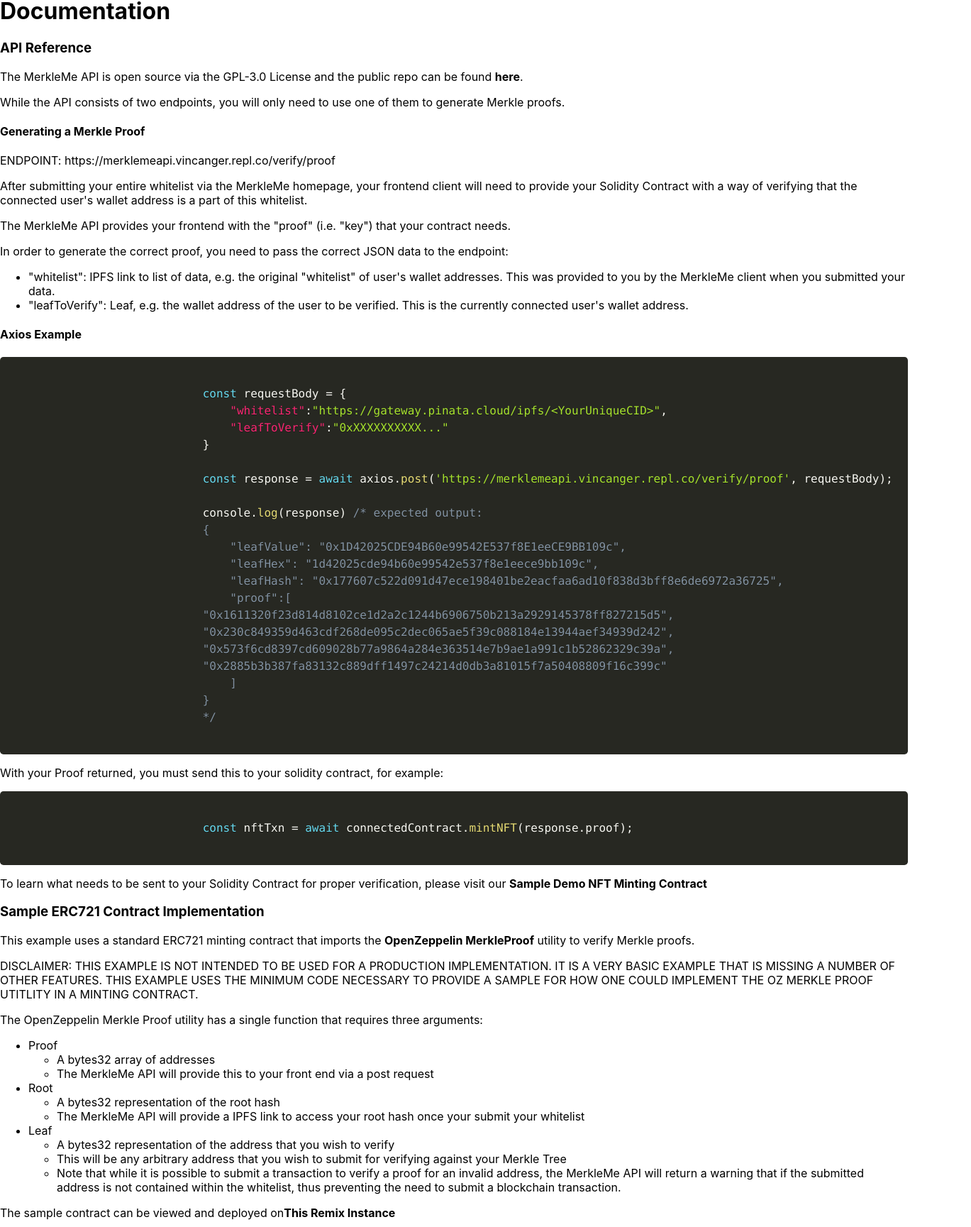
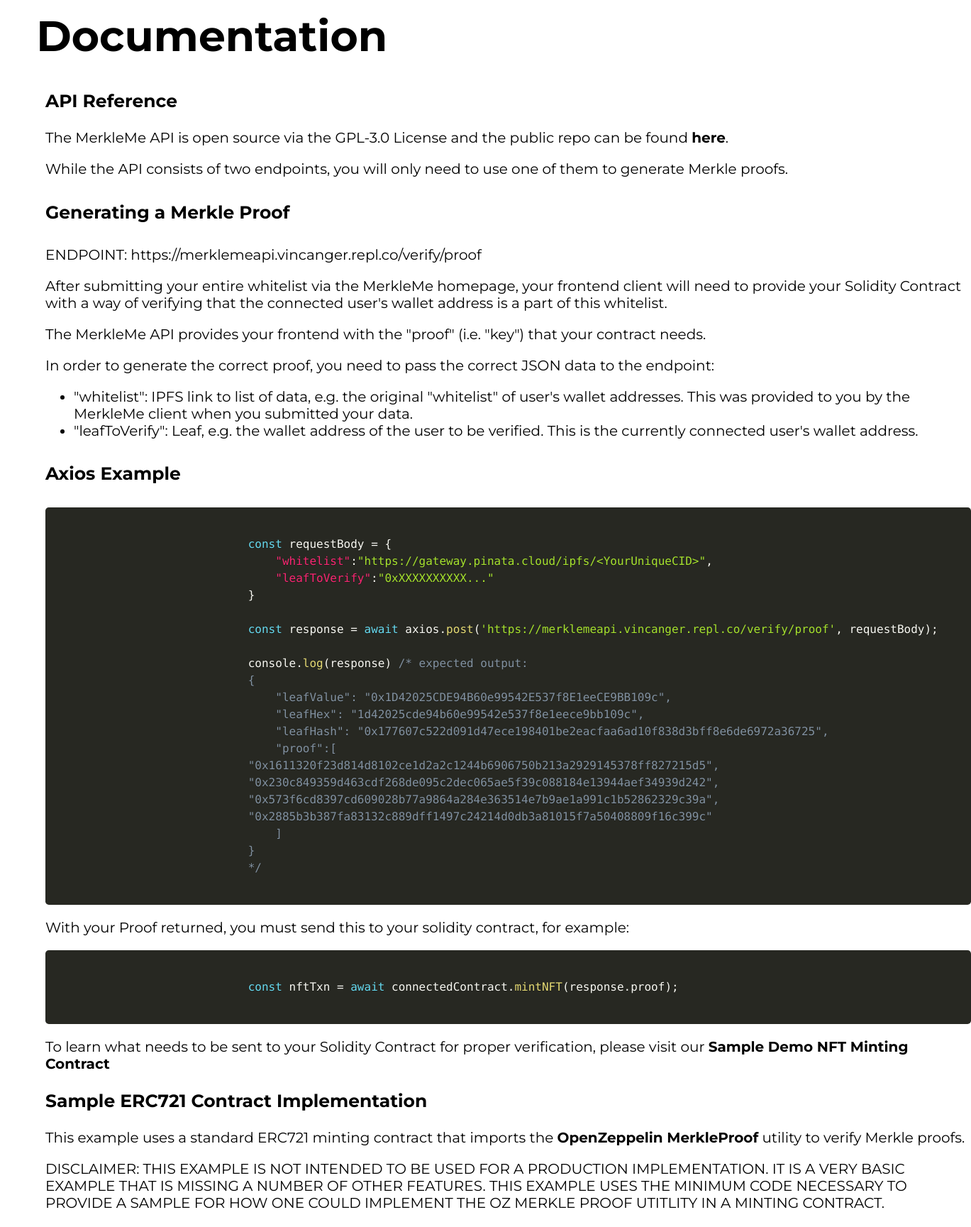
Before and after one commit to nfgenes/merkleme, a Next.js app: page /documentation in a window 1280 px wide. Shown: the part 91-1820 px from the top of the page at 71% size, 1369 px wide, since content can reach past the window. Built offline with nearby package versions, Linux system fonts and the light colour scheme; a web font is replaced by a local one.

Commit message:
feat: documentation styling

```diff
--- a/components/documentationAPIReference.js
+++ b/components/documentationAPIReference.js
@@ -1,6 +1,7 @@
 import Prism from "prismjs";
 import "prismjs/themes/prism-okaidia.css";
 import { useEffect } from "react";
+import styles from "../styles/documentation.module.css"
 
 export default function DocumentationAPIReference() {
     useEffect(() => {
@@ -11,31 +12,31 @@ export default function DocumentationAPIReference() {
     });
 
     return (
-        <div id="apiReference">
-            <h3>API Reference</h3>
-            <p>
+        <div className={styles.documentationBorder}>
+            <h3 className={styles.headingStyles}>API Reference</h3>
+            <p className={styles.paragraphStyles}>
                 The MerkleMe API is open source via the GPL-3.0 License and the public repo can be found <a href="https://github.com/nfgenes/merkleme_api" target="_blank" rel="noreferrer"><b>here</b></a>.
             </p>
-            <p>
+            <p className={styles.paragraphStyles}>
                 While the API consists of two endpoints, you will only need to use one of them to generate Merkle proofs.
             </p>
 
-            <h4>Generating a Merkle Proof</h4>
+            <h4 className={styles.headingStyles}>Generating a Merkle Proof</h4>
 
-            <p>
+            <p className={styles.paragraphStyles}>
                 ENDPOINT: https://merklemeapi.vincanger.repl.co/verify/proof
             </p>
 
-            <p>
+            <p className={styles.paragraphStyles}>
                 After submitting your entire whitelist via the MerkleMe homepage, your frontend client will need to provide your Solidity Contract with a way of verifying that the connected user&#39;s wallet address is a part of this whitelist.
             </p>
-            <p>
+            <p className={styles.paragraphStyles}>
                 The MerkleMe API provides your frontend with the &#34;proof&#34; (i.e. &#34;key&#34;) that your contract needs.
             </p>
-            <p>
+            <p className={styles.paragraphStyles}>
                 In order to generate the correct proof, you need to pass the correct JSON data to the endpoint:
             </p>
-            <ul>
+            <ul className={styles.paragraphStyles}>
                 <li>
                     &#34;whitelist&#34;: IPFS link to list of data, e.g. the original &#34;whitelist&#34; of user&#39;s wallet addresses. This was provided to you by the MerkleMe client when you submitted your data.
                 </li>
@@ -44,7 +45,7 @@ export default function DocumentationAPIReference() {
                 </li>
             </ul>
 
-            <h4>Axios Example</h4>
+            <h4 className={styles.headingStyles}>Axios Example</h4>
 
             <div>
                 <pre className="language-javascript">
@@ -76,7 +77,7 @@ export default function DocumentationAPIReference() {
             </div>
 
             <div>
-                <p>
+                <p className={styles.paragraphStyles}>
                     With your Proof returned, you must send this to your solidity contract, for example:
                 </p>
 
@@ -88,13 +89,13 @@ export default function DocumentationAPIReference() {
                     </code>
                 </pre>
 
-                <p>
+                <p className={styles.paragraphStyles}>
                     To learn what needs to be sent to your Solidity Contract for proper verification, please visit our <a
                         href="https://github.com/nfgenes/merkleme/tree/main/example"
                         target="_blank"
                         rel="noreferrer"
                     >
-                        <b>Sample Demo NFT Minting Contract</b>
+                        <b className={styles.paragraphStyles}>Sample Demo NFT Minting Contract</b>
                     </a>
                 </p>
             </div>
--- a/components/documentationSampleContract.js
+++ b/components/documentationSampleContract.js
@@ -2,6 +2,7 @@ import Prism from "prismjs";
 import "prismjs/themes/prism-okaidia.css";
 import Image from "next/image";
 import { useEffect } from "react";
+import styles from "../styles/documentation.module.css"
 
 export default function DocumentationSampleContract() {
     useEffect(() => {
@@ -12,35 +13,39 @@ export default function DocumentationSampleContract() {
     });
 
     return (
-        <div id="sampleContract">
-            <h3>Sample ERC721 Contract Implementation</h3>
+        <div>
+            <h3 className={styles.headingStyles}>Sample ERC721 Contract Implementation</h3>
 
-            <p>
+            <p className={styles.paragraphStyles}>
                 This example uses a standard ERC721 minting contract that imports the <a href="https://docs.openzeppelin.com/contracts/3.x/api/cryptography#MerkleProof" target="_blank" rel="noreferrer"><b>OpenZeppelin MerkleProof</b></a> utility to verify Merkle proofs.
             </p>
 
-            <p>
+            <p className={styles.paragraphStyles}>
                 DISCLAIMER: THIS EXAMPLE IS NOT INTENDED TO BE USED FOR A PRODUCTION IMPLEMENTATION.
                 IT IS A VERY BASIC EXAMPLE THAT IS MISSING A NUMBER OF OTHER FEATURES. THIS EXAMPLE USES THE MINIMUM CODE NECESSARY
                 TO PROVIDE A SAMPLE FOR HOW ONE COULD IMPLEMENT THE OZ MERKLE PROOF UTITLITY IN A MINTING CONTRACT.
             </p>
 
-            <p>
+            <p className={styles.paragraphStyles}>
                 The OpenZeppelin Merkle Proof utility has a single function that requires three arguments:
             </p>
 
-            <ul>
-                <li>Proof</li>
+            <ul className={styles.paragraphStyles}>
+                <li><b>Proof</b></li>
                     <ul>
                         <li>A bytes32 array of addresses</li>
                         <li>The MerkleMe API will provide this to your front end via a post request</li>
                     </ul>
-                <li>Root</li>
+                    <li>
+                        <b>Root</b>
+                    </li>
                     <ul>
                         <li>A bytes32 representation of the root hash</li>
                         <li>The MerkleMe API will provide a IPFS link to access your root hash once your submit your whitelist</li>
                     </ul>
-                <li>Leaf</li>
+                    <li>
+                        <b>Leaf</b>
+                    </li>
                     <ul>
                         <li>A bytes32 representation of the address that you wish to verify</li>
                         <li>This will be any arbitrary address that you wish to submit for verifying against your Merkle Tree</li>
@@ -52,16 +57,16 @@ export default function DocumentationSampleContract() {
                     </ul>
             </ul>
 
-            <p>
+            <p className={styles.paragraphStyles}>
                 The sample contract can be viewed and deployed on
                 <a href="https://remix.ethereum.org/#url=https://github.com/nfgenes/merkleme/blob/main/example/sampleContract.sol&optimize=false&runs=200&evmVersion=null&version=soljson-v0.8.4+commit.c7e474f2.js" target="_blank" rel="noreferrer"><b>This Remix Instance</b></a>
             </p>
 
-            <h4>Step by Step Example Implementation</h4>
+            <h4 className={styles.headingStyles}>Step by Step Example Implementation</h4>
 
-            <h5>Sample Whitelist</h5>
+            <h5 className={styles.headingStyles}>Sample Whitelist</h5>
 
-            <p>
+            <p className={styles.paragraphStyles}>
                 This sample whitelist is the array of addresses that are provided by Remix.
             </p>
 
@@ -91,7 +96,7 @@ export default function DocumentationSampleContract() {
                 </pre>
             </div>
 
-            <p>
+            <p className={styles.paragraphStyles}>
                 Sample Merkle Proof for first address in list above (&#34;0x5B38Da6a701c568545dCfcB03FcB875f56beddC4&#34;)
             </p>
 
@@ -110,9 +115,9 @@ export default function DocumentationSampleContract() {
                 </pre>
             </div>
 
-            <h5>Deploy your minting contract</h5>
+            <h5 className={styles.headingStyles}>Deploy your minting contract</h5>
 
-            <p>
+            <p className={styles.paragraphStyles}>
                 In this example minting contract, the root hash is stored in state. The contract initializes the
                 root hash in the constructor on contract deployment.
             </p>
@@ -139,7 +144,7 @@ export default function DocumentationSampleContract() {
                 </pre>
             </div>
 
-            <ol>
+            <ol className={styles.paragraphStyles}>
                 <li>
                     Select the minting contract
                 </li>
@@ -147,16 +152,18 @@ export default function DocumentationSampleContract() {
                     Deploy the contract while providing a root hash (which is provided to you by the MerkleMe API)
                 </li>
             </ol>
-
+            <div className={styles.imgCenter}>
             <Image
                 src="/../public/assets/sample_implementation_deploy.png"
-                width="451px"
+                width="500px"
                 height="638px"
                 alt="deploy example"
+                className={styles.centerImg}
             />
 
-            <h5>Review the Contract Instance</h5>
-
+            </div>
+            <h5 className={styles.removeInstance}>Review the Contract Instance</h5>
+            <div className={styles.imgCenter}>
                 <Image
                 src="/../public/assets/sample_implementation_expand.png"
                 width="327px"
@@ -169,26 +176,31 @@ export default function DocumentationSampleContract() {
                 height="107px"
                 alt="deploy example"
                 />
+            </div>
 
-            <p>
+            <p className={styles.paragraphStyles}>
                 If the root hash is not correct, or if it needs to be changed, you can modify it via the
                 modifyRootHash() method. Simply supply a new root hash and submit the contract transaction
             </p>
 
-            <h5>Verify the Proof</h5>
+            <h5 className={styles.headingStyles}>Verify the Proof</h5>
 
-            <p>
+            <p className={styles.paragraphStyles}>
                 Call the mintMyToken() method in the contract and supply the proof provided above as the required argument.
             </p>
 
+            <div className={styles.imgCenter}>
                 <Image
                 src="/../public/assets/sample_implementation_mint.png"
                 width="293px"
                 height="381px"
                 alt="deploy example"
                 />
+            </div>
 
-            <p>
+
+
+            <p className={styles.paragraphStyles}>
                 This should result in a successful validation and subsequent minting.
             </p>
 
--- a/pages/documentation.js
+++ b/pages/documentation.js
@@ -1,15 +1,19 @@
 import NavBar from "../components/navbar";
 import DocumentationAPIReference from "../components/documentationAPIReference";
 import DocumentationSampleContract from "../components/documentationSampleContract";
+import styles from "../styles/documentation.module.css";
 
 export default function Documentation() {
     return (
         <div>
             <NavBar />
-            <h1>Documentation</h1>
-            <DocumentationAPIReference />
-
-            <DocumentationSampleContract />
+            <h1 className={styles.documentationHeading}>Documentation</h1>
+                <div className={styles.documentationContainer}>
+                    <DocumentationAPIReference />
+                </div>
+            <div className={styles.documentationContainer}>
+                <DocumentationSampleContract />
+            </div>
         </div>
     )
 }
--- /dev/null
+++ b/styles/documentation.module.css
@@ -0,0 +1,38 @@
+.documentationHeading {
+    font-family: Montserrat;
+    font-size: 60px;
+    margin-left: 4%;
+}
+
+.documentationContainer {
+    width: 1305px;
+    margin-left: 5%;
+}
+
+.headingStyles {
+    font-family: Montserrat;
+    font-size: 25px;
+}
+
+.paragraphStyles {
+    font-family: Montserrat;
+    font-size: 20px;
+}
+
+.centerList {
+    text-align: center;
+}
+
+.removeInstance {
+    font-family: Montserrat;
+    font-size: 32px;
+}
+
+.imgCenter {
+    margin-left: 27%;
+    width: 60%;
+}
+
+.centerImg {
+    margin-left: 20%;
+}
```
Also changed, not shown: data/pageData.js (line endings or trailing spaces). Lines whose indentation alone changed are shown as unchanged.
